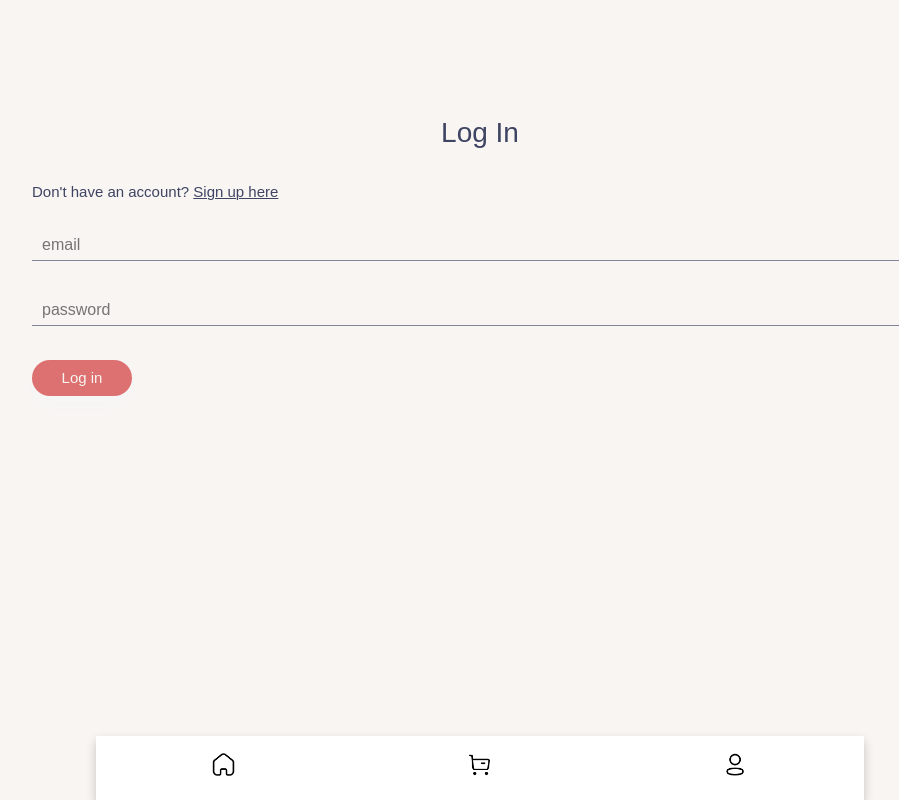
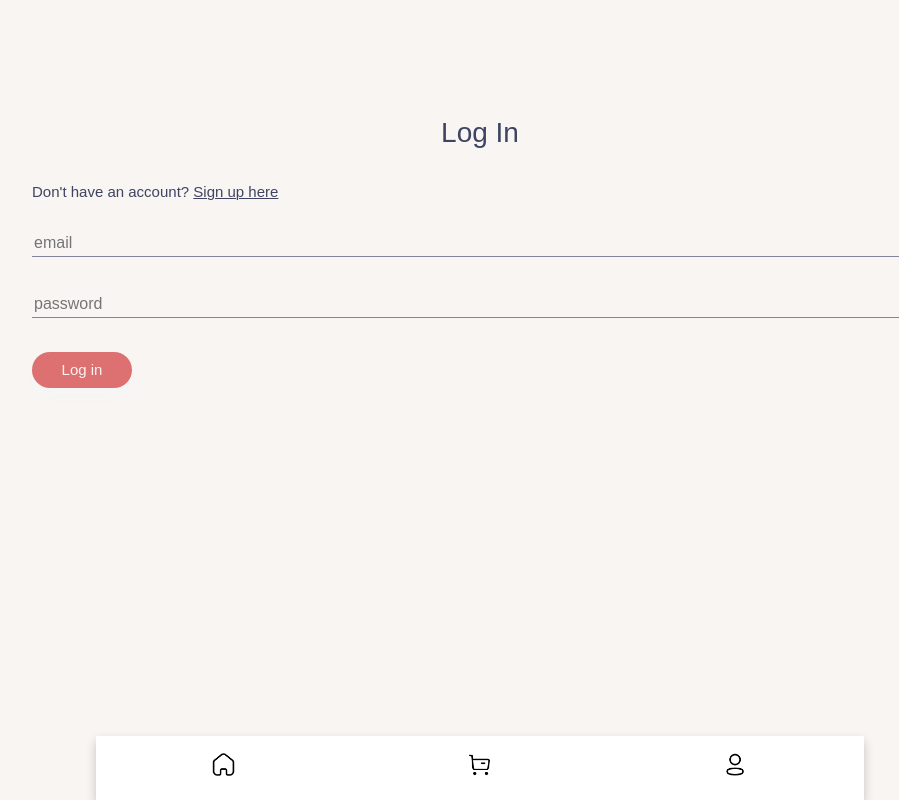
Before and after one commit to techn0mancr/snaccs-in-a-van, a Vue app in the folder frontend/: page /customer/login in a window 1280 px wide. Shown: the whole page, without its empty margins (160-1059 px from the left). Built offline with nearby package versions, Linux system fonts and the light colour scheme.

Commit message:
Changed profile styling

```diff
--- a/frontend/src/pages/profile.css
+++ b/frontend/src/pages/profile.css
@@ -60,7 +60,7 @@ input[type=text], input[type=password] {
     border-left: none;
     border-right: none;
     border-bottom: solid #82869A 1px;
-    padding: 3px 10px;
+    /* padding: 3px 10px; */
     font-size: 16px;
     font-style: normal;
     font-weight: 500;
@@ -68,6 +68,7 @@ input[type=text], input[type=password] {
     width: 100%;
     margin-bottom: 10px;
     margin-left: 0px;
+    /* margin-top: 10px; */
 }
 
 button.login {
```
